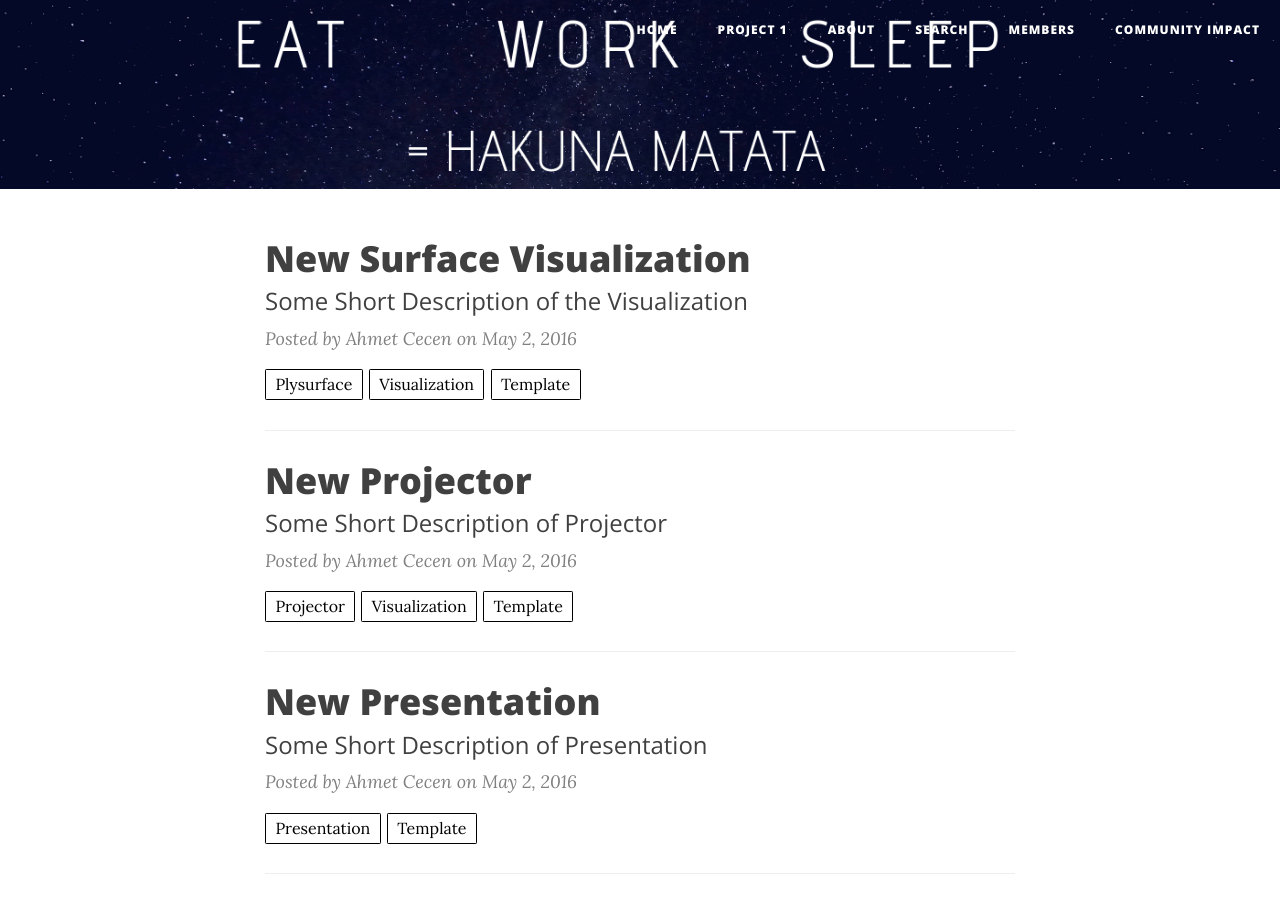
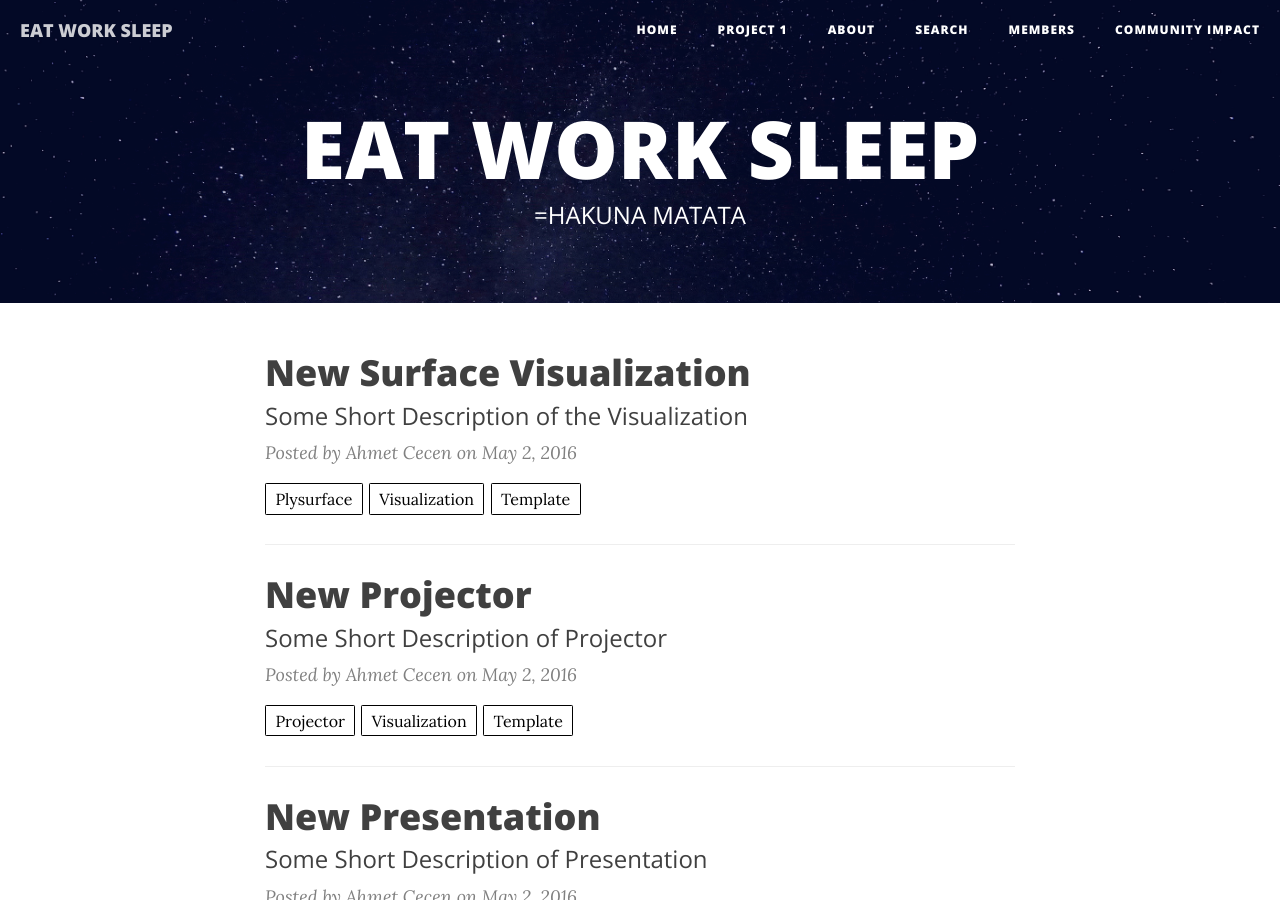
Before and after one commit to jiyoungo/jiyoungo.github.io, a Jekyll site: the page built from index.html, in a window 1280 px wide and 900 px high. Built offline with Jekyll 4.4.1, drawn with Linux system fonts in a browser that asks for light colours; nearby versions of some CDN libraries; the list of posts is cut into pages by our own code.

Commit message:
edit banner

```diff
--- a/_config.yml
+++ b/_config.yml
@@ -1,6 +1,6 @@
 # Site settings
-title: ""
-description: ""
+title: "EAT WORK SLEEP"
+description: "=HAKUNA MATATA"
 url: "https://jiyoungo.github.io"
 
 
@@ -8,7 +8,7 @@ url: "https://jiyoungo.github.io"
 
 # Secondary Parameters
 baseurl: "/"
-header-img: img/jiyoung_banner.png
+header-img: img/jiyoung_banner_without_text.png
 headercolor: "#FFFFFF"
 logo: ""
 
```
Also changed, not shown: img/jiyoung_banner_without_text.png (added).
